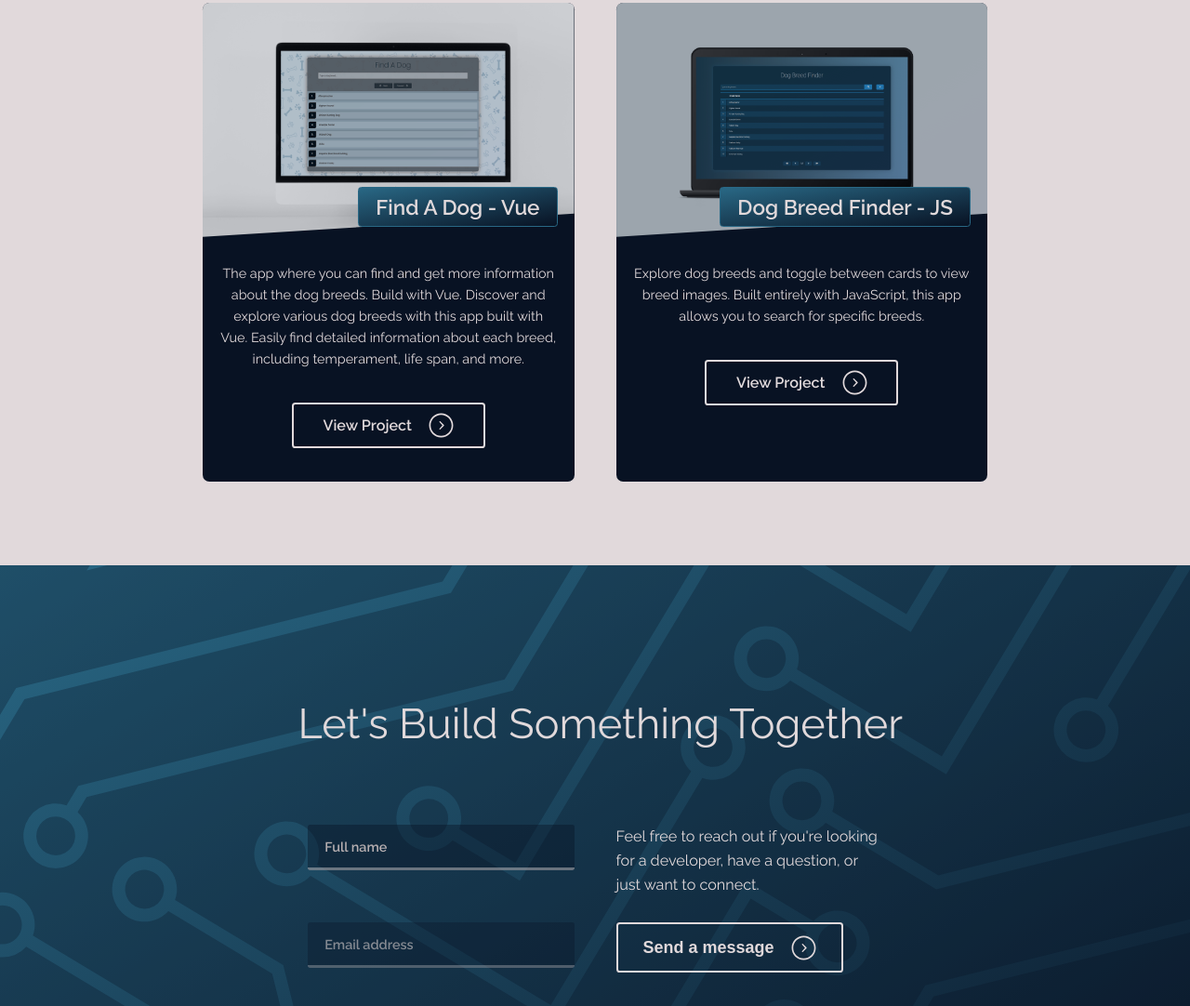
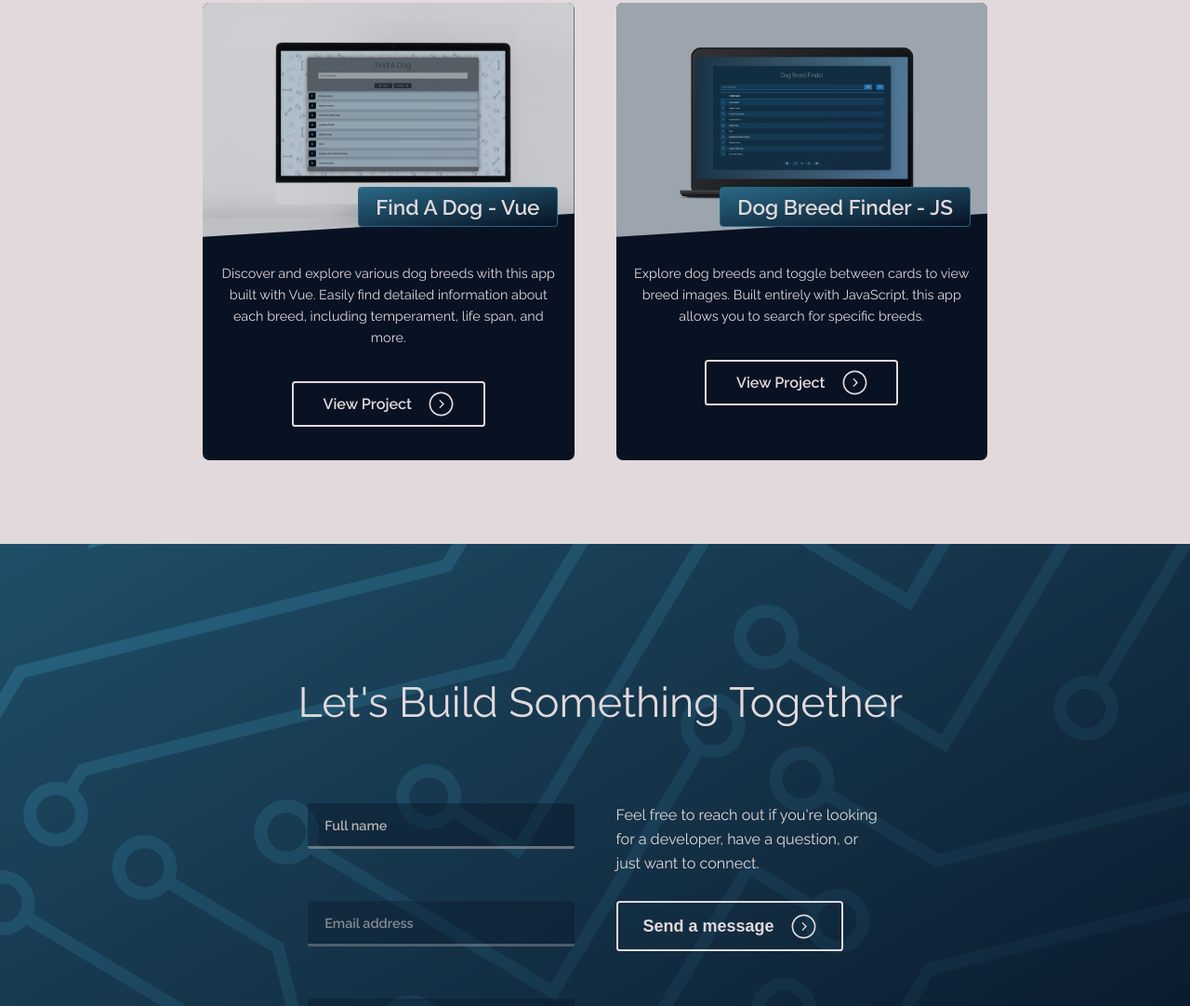
Before and after one commit to Luka85/Portfolio-FE, a website: page index.html in a window 1280 px wide. Shown: the part 2205-3287 px from the top of the page at 93% size. Drawn offline with nearby package versions, Linux system fonts and the light colour scheme.

Commit message:
change project card description

```diff
--- a/index.html
+++ b/index.html
@@ -231,11 +231,9 @@
             </div>
             <div class="card__details">
               <p class="card__details-paragraph">
-                The app where you can find and get more information about the
-                dog breeds. Build with Vue. Discover and explore various dog
-                breeds with this app built with Vue. Easily find detailed
-                information about each breed, including temperament, life span,
-                and more.
+                Discover and explore various dog breeds with this app built with
+                Vue. Easily find detailed information about each breed,
+                including temperament, life span, and more.
               </p>
               <a href="project1.html" class="btn btn--cta-card">
                 View Project
```
